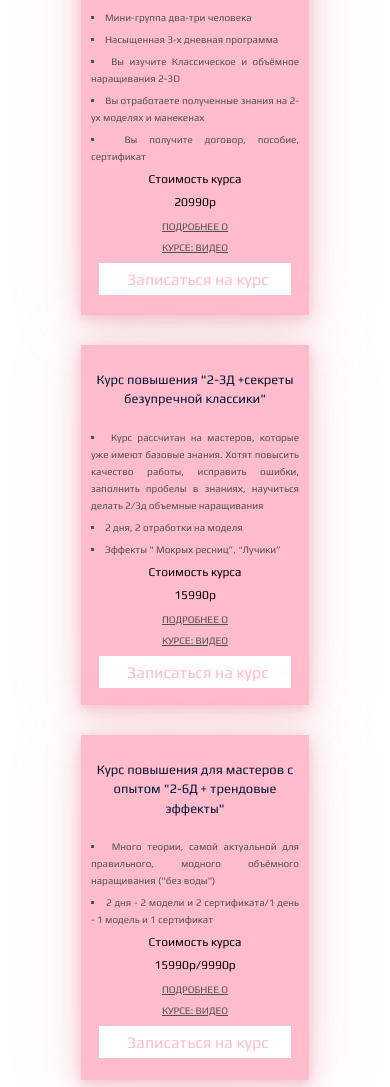
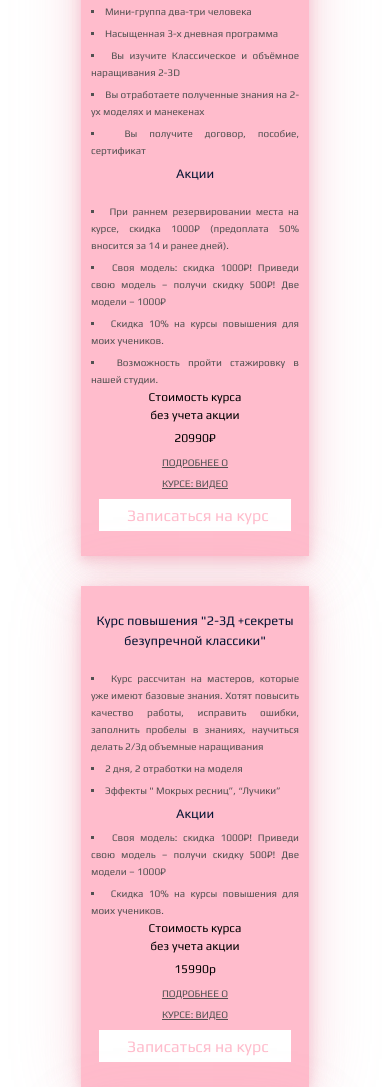
Before and after one commit to maxim-kurashkin/Lashmaker_Oksana_Karaulova, a website: page src/index.html in a window 390 px wide. Shown: the part 1485-2572 px from the top of the page. Drawn offline with nearby package versions, Linux system fonts and the light colour scheme; files that its build step writes are made by us from their sources.

Commit message:
Offline courses

```diff
--- a/src/index.html
+++ b/src/index.html
@@ -15,14 +15,16 @@
     <meta property="og:url" content="http://oksanakaraulova.ru/">
     <meta property="og:title" content="Оксана Караулова">
     <meta property="og:description" content="Меня зовут Оксана Караулова. Я сертифицированный мастер, преподаватель по наращиванию ресниц. Мастер перманентного макияжа.">
-    <meta property="og:image" content="">
+    <meta property="og:image" content="icons/Oksana_logo.png">
 
     <!-- Twitter -->
     <meta property="twitter:card" content="summary_large_image">
     <meta property="twitter:url" content="http://oksanakaraulova.ru/">
     <meta property="twitter:title" content="Оксана Караулова">
     <meta property="twitter:description" content="Меня зовут Оксана Караулова. Я сертифицированный мастер, преподаватель по наращиванию ресниц. Мастер перманентного макияжа.">
-    <meta property="twitter:image" content="">
+    <meta property="twitter:image" content="icons/Oksana_logo.png">
+
+    <!-- Links -->
     <link rel="apple-touch-icon" sizes="57x57" href="icons/apple-icon-57x57.png">
     <link rel="apple-touch-icon" sizes="60x60" href="icons/apple-icon-60x60.png">
     <link rel="apple-touch-icon" sizes="72x72" href="icons/apple-icon-72x72.png">
@@ -99,8 +101,8 @@
 
     <section class="courses" id="about">
         <div class="coheader">Мои курсы</div>
+        <div class="coheader cosubheader">Offline</div>
         <div class="container">
-
             <div class="courses__flex">
                 <div class="courses__tab">
                     <div class="courses__header">"Базовый курс наращивания ресниц. Готовый мастер"</div>
@@ -109,8 +111,15 @@
                     <li class="courses__items">Вы изучите Классическое и объёмное наращивания 2-3D</li>
                     <li class="courses__items">Вы отработаете полученные знания на 2-ух моделях и манекенах</li>
                     <li class="courses__items mb20px">Вы получите договор, пособие, сертификат</li>
-                    <div class="courses__cost">Стоимость курса</div>
-                    <div class="courses__price">20990р</div>
+                    <div class="courses__header">Акции</div>
+                    <li class="courses__items mt20px">При раннем резервировании места на курсе, скидка 1000₽ (предоплата 50% вносится  за 14 и ранее дней).</li>
+                    <li class="courses__items">Своя модель: скидка 1000₽! Приведи свою модель – получи скидку 500₽! Две модели – 1000₽ </li>
+                    <li class="courses__items">Скидка 10% на курсы повышения для моих учеников.</li>
+                    <li class="courses__items">Возможность пройти стажировку в нашей студии.</li>
+                    <div class="courses__cost">Стоимость курса <br> без учета акции</div>
+                    <div class="courses__price">20990₽</div>
+
+                    <!-- При раннем резервировании места на курсе, скидка 1000р (предоплата 50% вносится  за 14 и ранее дней). -->
                     <div class="courses__noflex">
                         <a href="https://www.instagram.com/tv/B9jSUh1hFse/?igshid=uz492wagcicf" class="courses__link">Подробнее о <br>курсе: Видео</a>
                     <a href="https://wa.me/79025567675?text=Здравствуйте.%20Хочу%20записаться%20на%20'Базовый курс наращивания ресниц. Готовый мастер'" class="courses__btn">Записаться на курс</a>
@@ -122,9 +131,11 @@
                     <li class="courses__items mt20px">Курс рассчитан на мастеров, которые уже имеют базовые знания. Хотят повысить качество работы, исправить ошибки, заполнить пробелы в знаниях, научиться делать 2/3д объемные наращивания</li>
                     <li class="courses__items">2 дня, 2 отработки на моделя</li>
                     <li class="courses__items mb20px">Эффекты " Мокрых ресниц”, “Лучики”</li>
-                    <div class="courses__cost">Стоимость курса</div>
+                    <div class="courses__header">Акции</div>
+                    <li class="courses__items">Своя модель: скидка 1000₽! Приведи свою модель – получи скидку 500₽! Две модели – 1000₽ </li>
+                    <li class="courses__items">Скидка 10% на курсы повышения для моих учеников.</li>
+                    <div class="courses__cost">Стоимость курса <br> без учета акции</div>
                     <div class="courses__price">15990р</div>
-                    <!-- Акция -->
                     <div class="courses__noflex">
                         <a href="https://www.instagram.com/tv/B1qzTmWBt_T/?igshid=gr3ap92ssajl" class="courses__link">Подробнее о курсе: Видео</a>
                         <a href="https://wa.me/79025567675?text=Здравствуйте.%20Хочу%20записаться%20на%20'Курс повышения '2-3Д +секреты безупречной классики''" class="courses__btn">Записаться на курс</a>
@@ -136,7 +147,10 @@
                     <li class="courses__items mt20px">Много теории, самой актуальной для правильного, модного объёмного наращивания ("без
                         воды")</li>
                     <li class="courses__items mb20px">2 дня - 2 модели и 2 сертификата/1 день - 1 модель и 1 сертификат</li>
-                    <div class="courses__cost">Стоимость курса</div>
+                    <div class="courses__header">Акции</div>
+                    <li class="courses__items">Своя модель: скидка 1000₽! Приведи свою модель – получи скидку 500₽! Две модели – 1000₽ </li>
+                    <li class="courses__items">Скидка 10% на курсы повышения для моих учеников.</li>
+                    <div class="courses__cost">Стоимость курса <br> без учета акции</div>
                     <div class="courses__price">15990р/9990р</div>
                         <div class="courses__noflex">
                             <a href="" class="courses__link">Подробнее о курсе: Видео</a>
@@ -145,9 +159,13 @@
                 </div>
             </div>
         </div>
+        <!-- <div class="coheader cosubheader">Online</div>
+        <div class="container">
+            <div class="coheader cosubheader">Планируется</div>
+        </div> -->
     </section>
 
-    <section class="promo" id="price">
+    <!-- <section class="promo" id="price">
         <div class="container">
             <div class="promo__mobile">Акции</div>
             <div class="promo__border">
@@ -160,7 +178,7 @@
                 </div>
             </div>
         </div>
-    </section>
+    </section> -->
 
     <sectoin class="works" id="work">
         <div class="works__bg">
--- a/src/sass/base/_media.scss
+++ b/src/sass/base/_media.scss
@@ -53,7 +53,6 @@
 
     //третья страница
     .courses{
-        height: 1500px;
         &__flex{
             flex-wrap: wrap;
             align-items: center;
@@ -295,22 +294,19 @@
 
     //третья страница
     .courses{
-        height: 1300px;
+        margin-bottom: 50px;
         &__tab{
             padding: 25px 10px 25px 10px;
             margin-left: 46px;
             width: 228px;
-            height: 390px;
             &:first-child{
                 margin-left: 46px;
             }
             &:nth-child(2){
                 width: 228px;
-                height: 360px;
             }
             &:nth-child(3){
                 width: 228px;
-                height: 345px;
             }
         }
         &__header{
--- a/src/sass/blocks/_courses.scss
+++ b/src/sass/blocks/_courses.scss
@@ -1,5 +1,5 @@
 .coheader{
-    padding: 100px 0 70px 0;
+    padding: 80px 0 0px 0;
     text-align: center;
     font-style: normal;
     font-weight: normal;
@@ -7,8 +7,13 @@
     color: #FFBCCC;
 }
 
+.cosubheader{
+    padding: 10px 0 20px 0;
+}
+
 .courses{
-    height: 921px;
+    min-height: 921px;
+    margin-bottom: 100px;
     &__flex{
         display: flex;
         flex-direction: row;
@@ -18,7 +23,7 @@
         padding: 40px 35px 40px 35px;
         margin-left: 20px;
         width: 357px;
-        height: 611px;
+        min-height: 480px;
         background-color: #FFBCCC;
         box-shadow: 0px 4px 8px rgba(238, 156, 175, 0.25), 0px 4px 16px rgba(238, 156, 175, 0.25), 0px 4px 32px rgba(238, 156, 175, 0.25), 0px 4px 64px rgba(238, 156, 175, 0.25);
         transition: 0.6s all;
@@ -28,14 +33,6 @@
         &:hover{
             box-shadow: 6px 6px 20px rgb(252, 81, 121);
             border: none;
-        }
-        &:nth-child(2){
-            width: 357px;
-            height: 575px;
-        }
-        &:nth-child(3){
-            width: 357px;
-            height: 525px;
         }
     }
     &__header{
@@ -60,6 +57,7 @@
         font-weight: normal;
         font-size: 24px;
         color: #000000;
+        margin-top: 10px;
     }
     &__price{
         margin-top: 5px;
--- a/src/sass/blocks/_works.scss
+++ b/src/sass/blocks/_works.scss
@@ -1,6 +1,6 @@
 
 .works{
-    margin: 0 auto;
+    margin: 10px auto;
     width: 1112px;
     height: 841px;
     &__bg{
```
Also changed, not shown: dist/css/style.min.css, dist/index.html, 2 other files.
